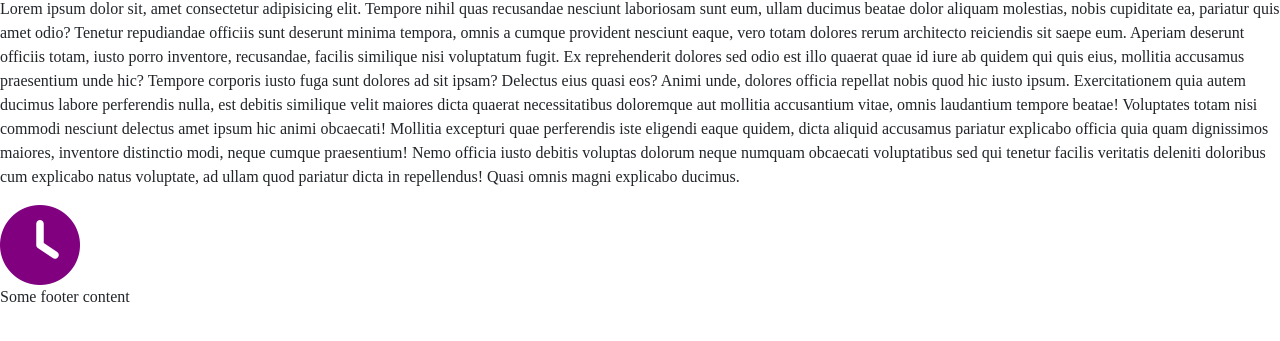
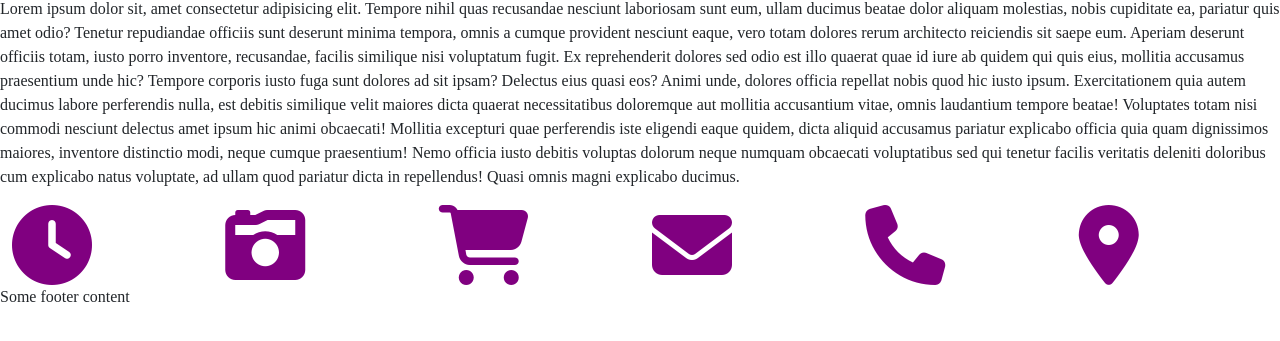
Before and after one commit to CarlyWatford2/Spring-2025, a plain HTML site: page index.html in a window 1280 px wide. Shown: the part 115-456 px from the top of the page. Drawn offline with nearby package versions, Linux system fonts and the light colour scheme; a web font is replaced by a local one.

Commit message:
added icons

```diff
--- a/index.html
+++ b/index.html
@@ -61,7 +61,19 @@
 
 <p>Lorem ipsum dolor sit, amet consectetur adipisicing elit. Tempore nihil quas recusandae nesciunt laboriosam sunt eum, ullam ducimus beatae dolor aliquam molestias, nobis cupiditate ea, pariatur quis amet odio? Tenetur repudiandae officiis sunt deserunt minima tempora, omnis a cumque provident nesciunt eaque, vero totam dolores rerum architecto reiciendis sit saepe eum. Aperiam deserunt officiis totam, iusto porro inventore, recusandae, facilis similique nisi voluptatum fugit. Ex reprehenderit dolores sed odio est illo quaerat quae id iure ab quidem qui quis eius, mollitia accusamus praesentium unde hic? Tempore corporis iusto fuga sunt dolores ad sit ipsam? Delectus eius quasi eos? Animi unde, dolores officia repellat nobis quod hic iusto ipsum. Exercitationem quia autem ducimus labore perferendis nulla, est debitis similique velit maiores dicta quaerat necessitatibus doloremque aut mollitia accusantium vitae, omnis laudantium tempore beatae! Voluptates totam nisi commodi nesciunt delectus amet ipsum hic animi obcaecati! Mollitia excepturi quae perferendis iste eligendi eaque quidem, dicta aliquid accusamus pariatur explicabo officia quia quam dignissimos maiores, inventore distinctio modi, neque cumque praesentium! Nemo officia iusto debitis voluptas dolorum neque numquam obcaecati voluptatibus sed qui tenetur facilis veritatis deleniti doloribus cum explicabo natus voluptate, ad ullam quod pariatur dicta in repellendus! Quasi omnis magni explicabo ducimus.</p>
 
-<i class="fa-solid fa-clock blinn-fa-icon"></i>
+
+<div  class="container-fluid">
+    <div  class="row">
+        <div  class="col col-12 col-xs-12 col-sm-6 col-md-4 col-lg-3 col-xl-2 col-xxl-1"><i class="fa-solid fa-clock blinn-fa-icon"></i></div>
+        <div  class="col col-12 col-xs-12 col-sm-6 col-md-4 col-lg-3 col-xl-2 col-xxl-1""><i class="fa-solid fa-camera-retro blinn-fa-icon"></i></div>
+        <div  class="col col-12 col-xs-12 col-sm-6 col-md-4 col-lg-3 col-xl-2 col-xxl-1""><i class="fa-solid fa-cart-shopping blinn-fa-icon"></i></div>
+        <div  class="col col-12 col-xs-12 col-sm-6 col-md-4 col-lg-3 col-xl-2 col-xxl-1""><i class="fa-solid fa-envelope blinn-fa-icon"></i></div>
+        <div  class="col col-12 col-xs-12 col-sm-6 col-md-4 col-lg-3 col-xl-2 col-xxl-1""><i class="fa-solid fa-phone blinn-fa-icon"></i></div>
+        <div  class="col col-12 col-xs-12 col-sm-6 col-md-4 col-lg-3 col-xl-2 col-xxl-1""><i class="fa-solid fa-location-dot blinn-fa-icon"></i></div>
+
+
+    </div>
+</div>
 
     </main>
 
```
